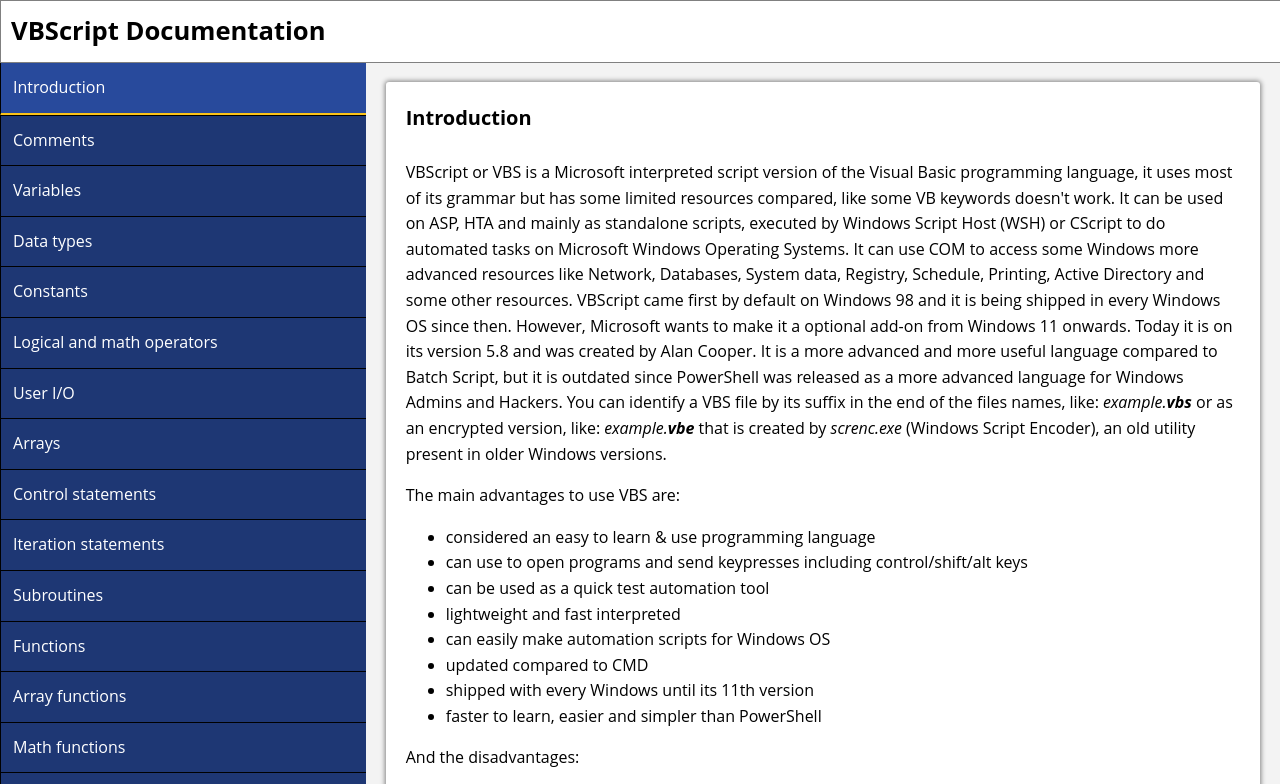
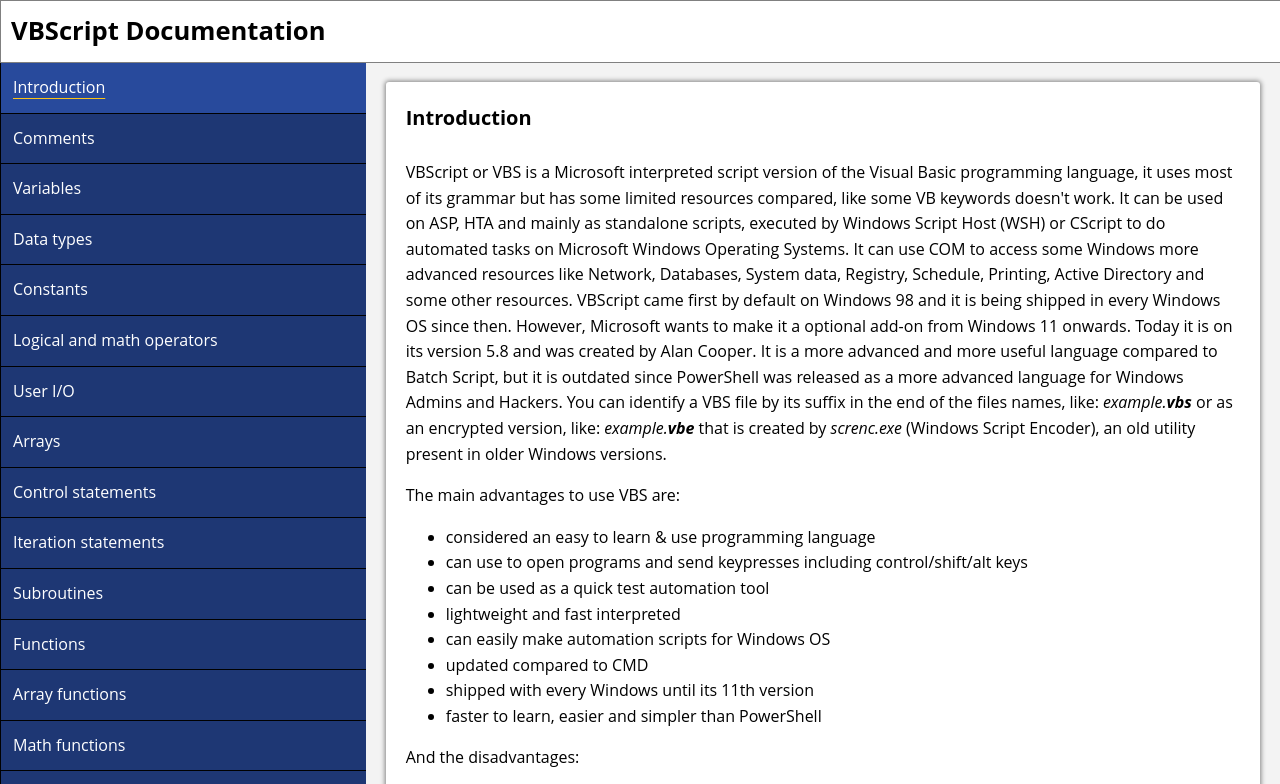
Before and after one commit to terremoth/vbsdoc, a plain HTML site: page docs/index.html in a window 1280 px wide. In both pictures the pointer is over the item "Introduction". Shown: the top 784 px of the page. Drawn offline with nearby package versions, Linux system fonts and the light colour scheme.

Commit message:
Better menu hover links styles

```diff
--- a/docs/main.css
+++ b/docs/main.css
@@ -59,8 +59,10 @@ body {
 
 #navbar li:hover {
     background-color: #284a9c;
-    text-decoration: none;
-    border-bottom: 3px solid #fbc318;
+    text-decoration: underline;
+    text-decoration-color: #fbc318;
+    text-decoration-thickness: 1px;
+    text-underline-offset: 5px;
 }
 
 #navbar li:first-child {
@@ -162,7 +164,6 @@ pre code {
     }
 }
 
-
 .table-wrapper {
     overflow-x: auto;
     max-width: calc(100vw - 80px);
```
